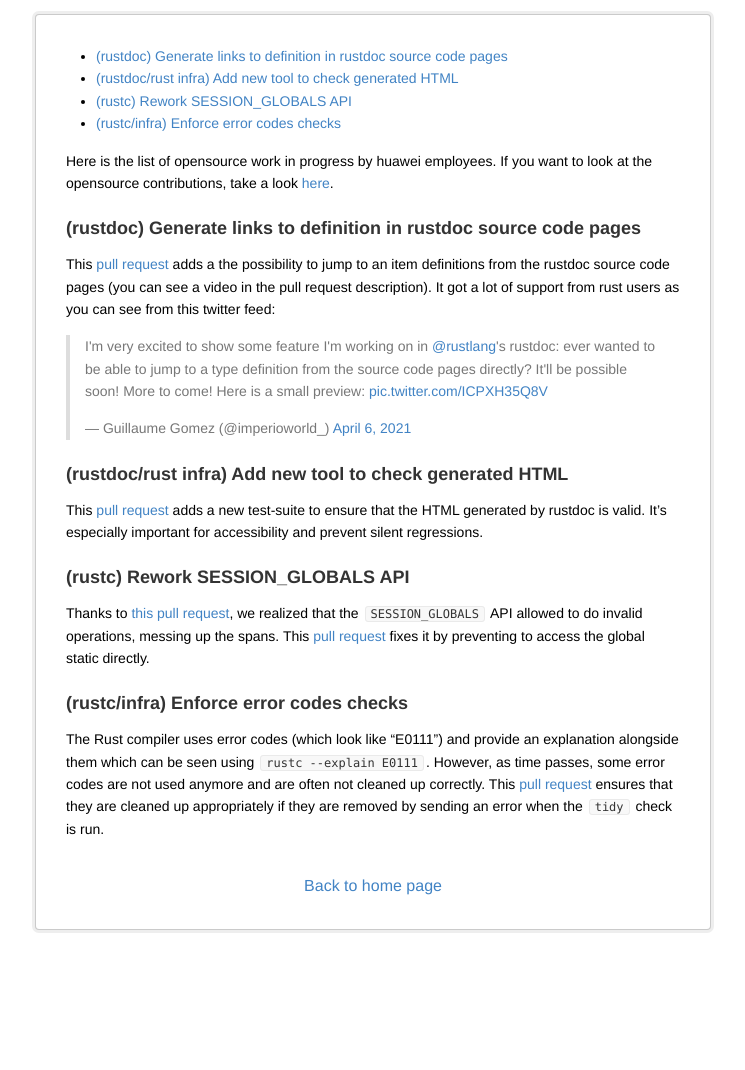
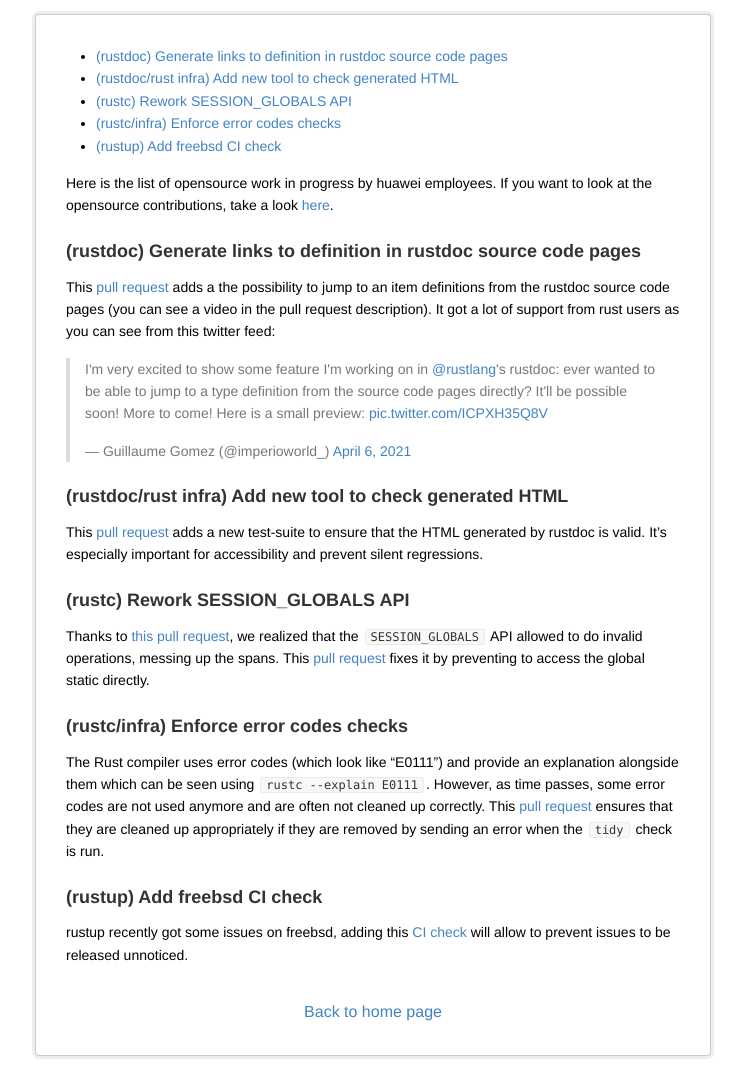
Before and after one commit to yijunyu/trusted-programming.github.io, a Jekyll site: the page built from articles/work-in-progress.md, in a window 1280 px wide. Shown: the whole page, without its empty margins (267-1012 px from the left). Built offline with Jekyll 4.4.1, drawn with Linux system fonts in a browser that asks for light colours; comment, search, counter and statistics services are not loaded; before the commit the page ends 944 px from its top, so only the background shows below that.

Commit message:
Add rustup WIP

```diff
--- a/articles/work-in-progress.md
+++ b/articles/work-in-progress.md
@@ -27,3 +27,7 @@ Thanks to [this pull request](https://github.com/rust-lang/rust/pull/84953), we
 ### (rustc/infra) Enforce error codes checks
 
 The Rust compiler uses error codes (which look like "E0111") and provide an explanation alongside them which can be seen using `rustc --explain E0111`. However, as time passes, some error codes are not used anymore and are often not cleaned up correctly. This [pull request](https://github.com/rust-lang/rust/pull/86137) ensures that they are cleaned up appropriately if they are removed by sending an error when the `tidy` check is run.
+
+### (rustup) Add freebsd CI check
+
+rustup recently got some issues on freebsd, adding this [CI check](https://github.com/rust-lang/rustup/pull/2783) will allow to prevent issues to be released unnoticed.
```
